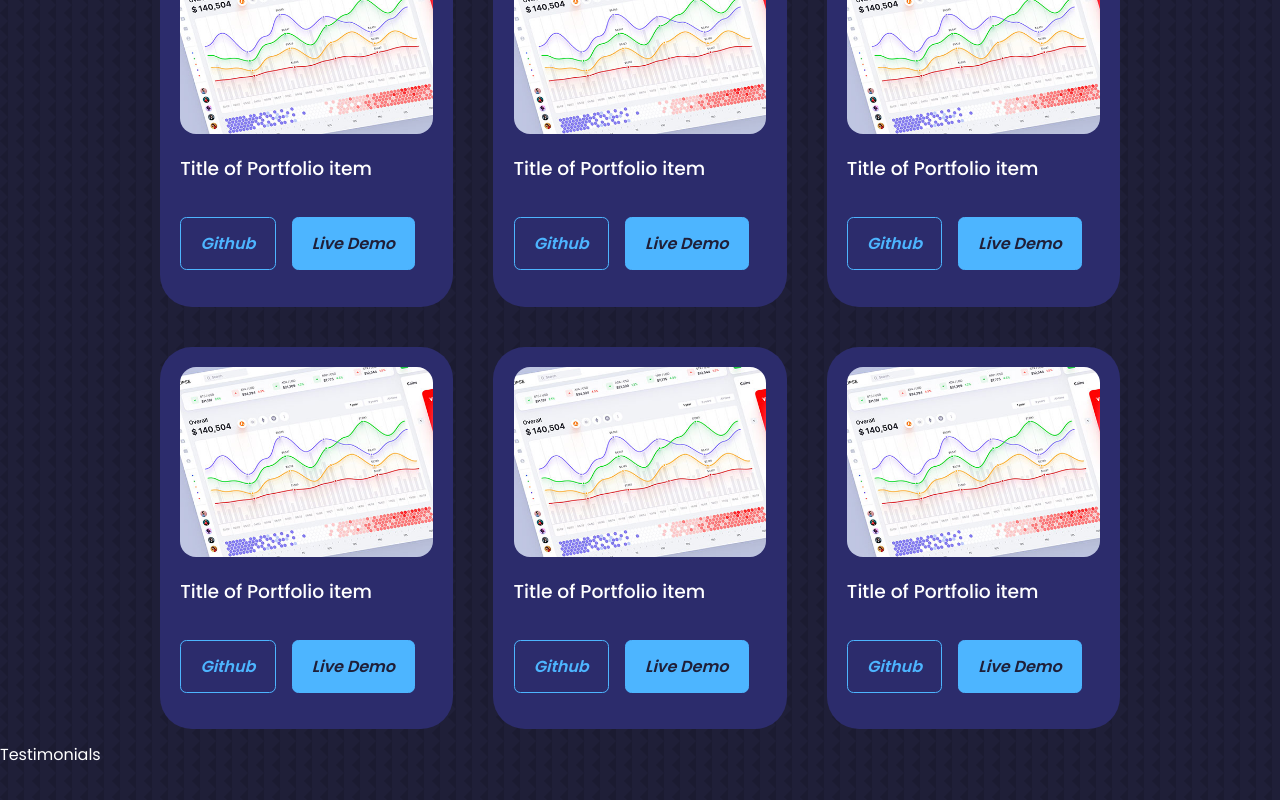
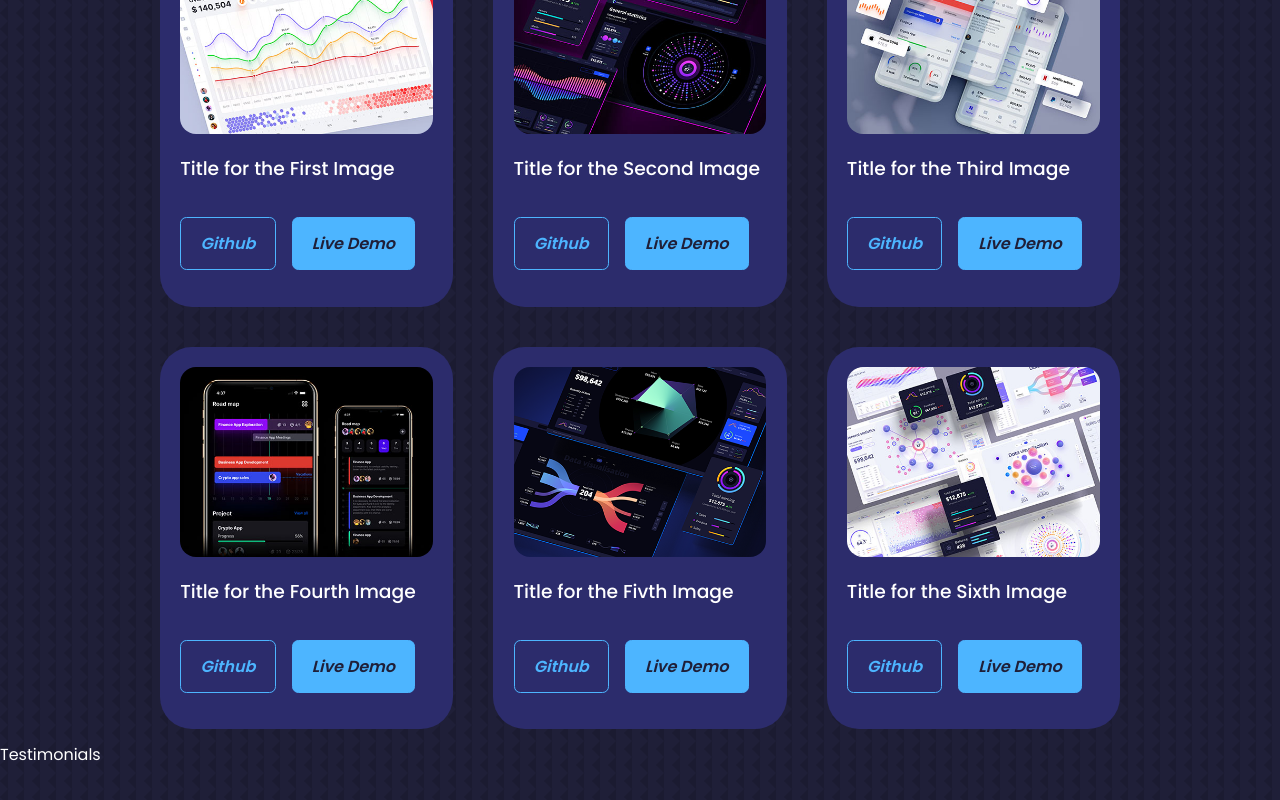
Before and after one commit to hussainHakimi/react-portfolio, a React (Create React App) app: page / in a window 1280 px wide. Shown: the part 4011-4811 px from the top of the page. Built offline with nearby package versions, Linux system fonts and the light colour scheme.

Commit message:
portfolio is done for all screens.

```diff
--- a/src/components/portfolio/Portfolio.jsx
+++ b/src/components/portfolio/Portfolio.jsx
@@ -7,68 +7,73 @@ import IMG4 from '../../assets/portfolio4.jpg'
 import IMG5 from '../../assets/portfolio5.png'
 import IMG6 from '../../assets/portfolio6.jpg'
 
+const data = [
+  {
+    id:1,
+    image:IMG1,
+    title: 'Title for the First Image',
+    github: 'https://github.com',
+    demo:''
+  },
+  {
+    id:2,
+    image:IMG2,
+    title: 'Title for the Second Image',
+    github: 'https://github.com',
+    demo:''
+  },
+  {
+    id:3,
+    image:IMG3,
+    title: 'Title for the Third Image',
+    github: 'https://github.com',
+    demo:''
+  },
+  {
+    id:4,
+    image:IMG4,
+    title: 'Title for the Fourth Image',
+    github: 'https://github.com',
+    demo:''
+  },
+  {
+    id:5,
+    image:IMG5,
+    title: 'Title for the Fivth Image',
+    github: 'https://github.com',
+    demo:''
+  },
+  {
+    id:6,
+    image:IMG6,
+    title: 'Title for the Sixth Image',
+    github: 'https://github.com',
+    demo:''
+  }
+]
+
 const Portfolio = () => {
   return (
     <section id='portfolio'>
       <h5>My React Work</h5>
       <h2>Portfolio</h2>
       <div className="container portfolio__container">
-        <article className='portfolio__item'>
-          <div className="portfolio__item-image">
-            <img src={IMG1} alt="first image" />
-          </div>
-          <h3>Title of Portfolio item</h3>
-          <div className="portfolio__item-cta">
-            <a href="https://github.com/" target='_blank' className="btn">Github</a>
-            <a href="https://github.com/" target='_blank' className="btn btn-primary">Live Demo</a>
-          </div>
-        </article>
-        <article className='portfolio__item'>
-          <div className="portfolio__item-image">
-            <img src={IMG1} alt="first image" />
-          </div>
-          <h3>Title of Portfolio item</h3>
-          <div className="portfolio__item-cta">
-            <a href="https://github.com/" target='_blank' className="btn">Github</a>
-            <a href="https://github.com/" target='_blank' className="btn btn-primary">Live Demo</a>
-          </div>
-        </article><article className='portfolio__item'>
-          <div className="portfolio__item-image">
-            <img src={IMG1} alt="first image" />
-          </div>
-          <h3>Title of Portfolio item</h3>
-          <div className="portfolio__item-cta">
-            <a href="https://github.com/" target='_blank' className="btn">Github</a>
-            <a href="https://github.com/" target='_blank' className="btn btn-primary">Live Demo</a>
-          </div>
-        </article><article className='portfolio__item'>
-          <div className="portfolio__item-image">
-            <img src={IMG1} alt="first image" />
-          </div>
-          <h3>Title of Portfolio item</h3>
-          <div className="portfolio__item-cta">
-            <a href="https://github.com/" target='_blank' className="btn">Github</a>
-            <a href="https://github.com/" target='_blank' className="btn btn-primary">Live Demo</a>
-          </div>
-        </article><article className='portfolio__item'>
-          <div className="portfolio__item-image">
-            <img src={IMG1} alt="first image" />
-          </div>
-          <h3>Title of Portfolio item</h3>
-          <div className="portfolio__item-cta">
-            <a href="https://github.com/" target='_blank' className="btn">Github</a>
-            <a href="https://github.com/" target='_blank' className="btn btn-primary">Live Demo</a>
-          </div>
-        </article><article className='portfolio__item'>
-          <div className="portfolio__item-image">
-            <img src={IMG1} alt="first image" />
-          </div>
-          <h3>Title of Portfolio item</h3>
-          <div className="portfolio__item-cta">
-            <a href="https://github.com/" target='_blank' className="btn">Github</a>
-            <a href="https://github.com/" target='_blank' className="btn btn-primary">Live Demo</a>
-          </div>
-        </article>
+        {
+          data.map(({id, image, title, github, demo}) => {
+            return(
+              <article key={id} className='portfolio__item'>
+              <div className="portfolio__item-image">
+                <img src={image} alt={title} />
+              </div>
+              <h3>{title}</h3>
+              <div className="portfolio__item-cta">
+                <a href={github} target='_blank' className="btn">Github</a>
+                <a href={demo} target='_blank' className="btn btn-primary">Live Demo</a>
+              </div>
+            </article>
+            )
+          })
+        }
       </div>
     </section>
   )
--- a/src/components/portfolio/portfolio.css
+++ b/src/components/portfolio/portfolio.css
@@ -32,3 +32,19 @@
   gap: 1rem;
   margin-bottom: 1rem;
 }
+
+
+/* ======================== Media query (Medium Devices/Tablets) ==============================*/
+@media screen and (max-width: 1024px) {
+  .portfolio__container{
+    grid-template-columns: 1fr 1fr;
+    gap: 1.2rem;
+  }
+}
+/* ======================== Media query (Small Devices/Tablets) ==============================*/
+@media screen and (max-width: 600px) {
+  .portfolio__container{
+    grid-template-columns: 1fr;
+    gap: 1rem;
+  }
+}
```
